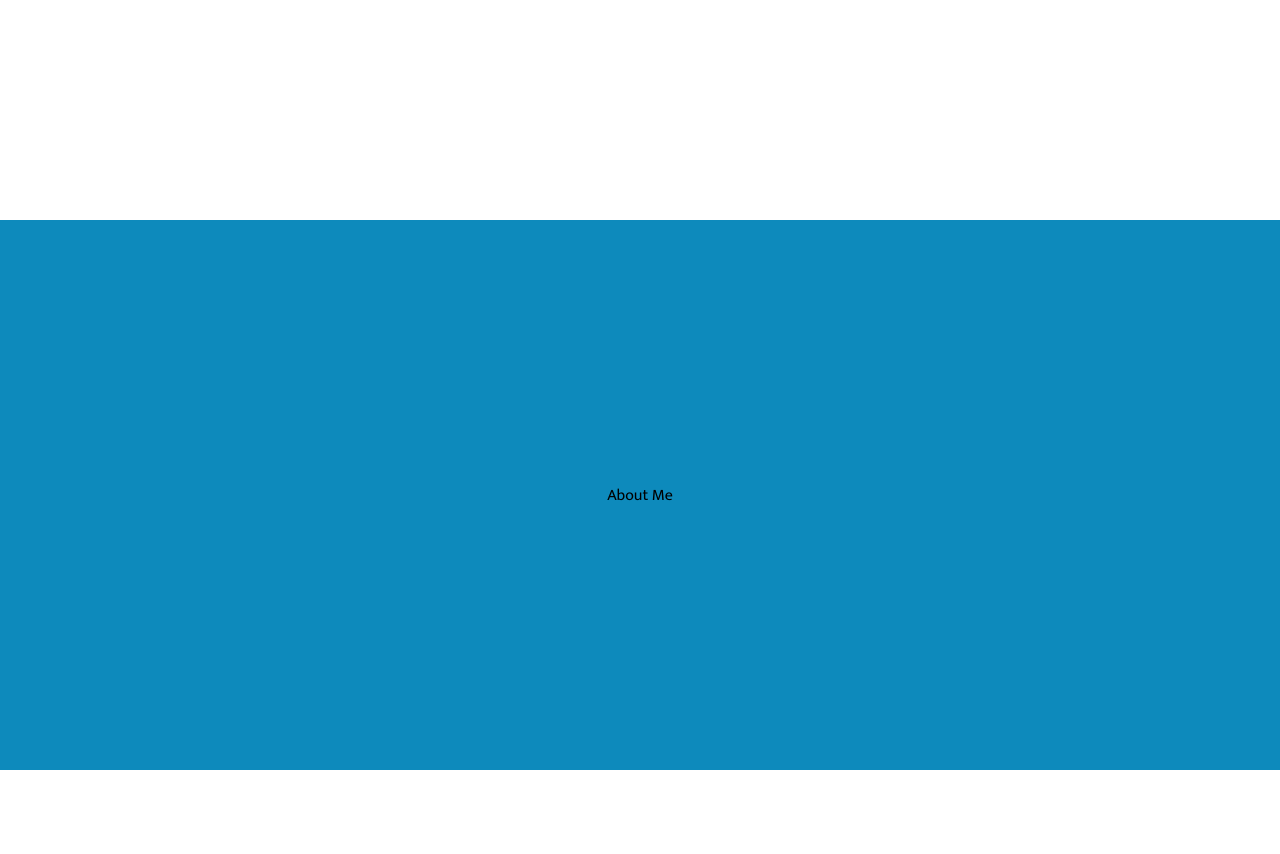
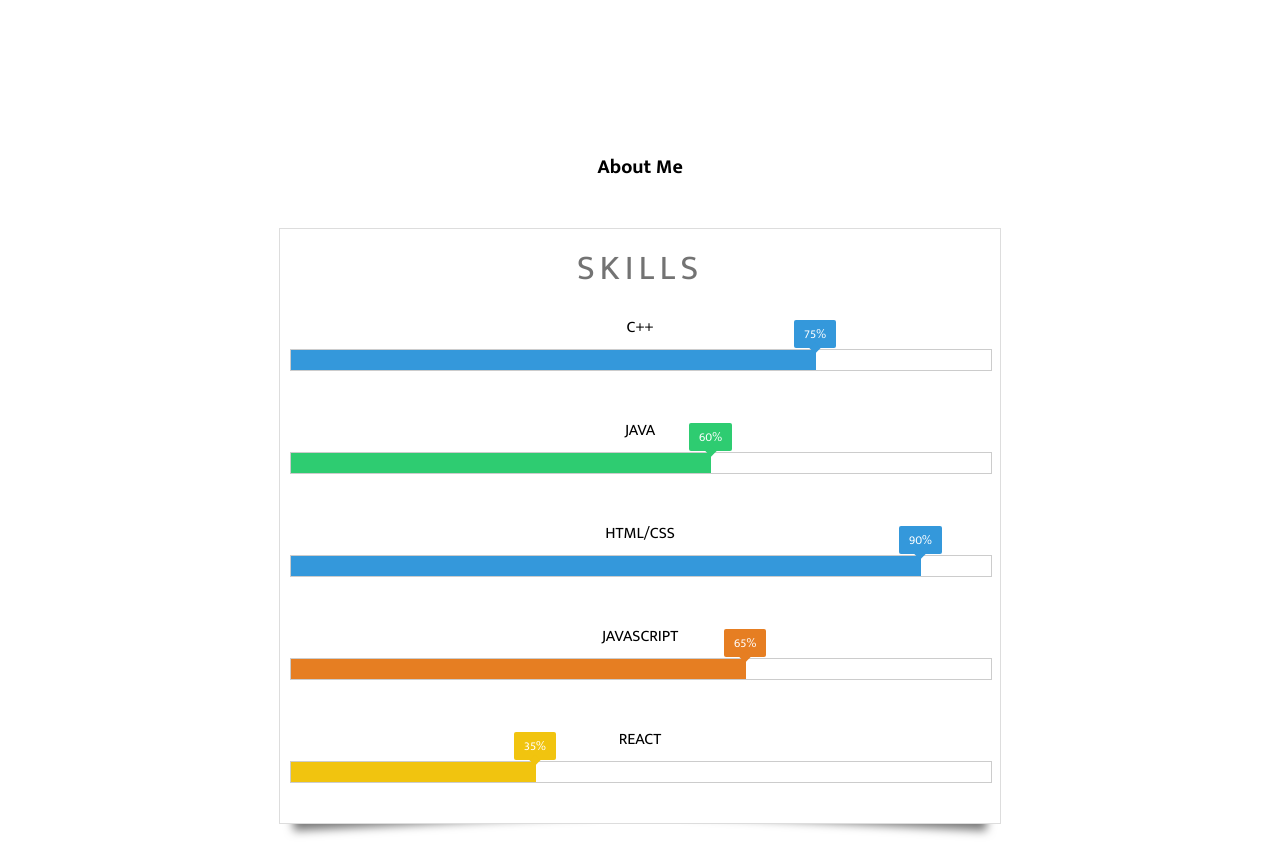
Before and after one commit to niraj1298/Portfolio-2023, a React (Create React App) app: page / in a window 1280 px wide. Shown: the part 540-1394 px from the top of the page. Before the commit the page ends 1310 px from the top, so only its background shows below. Built offline with nearby package versions, Linux system fonts and the light colour scheme.

Commit message:
Added skills with animation in about section

```diff
--- a/package.json
+++ b/package.json
@@ -11,6 +11,7 @@
     "react-dom": "^18.2.0",
     "react-router-dom": "^6.15.0",
     "react-scripts": "^2.1.8",
+    "react-use": "^17.4.0",
     "web-vitals": "^2.1.4"
   },
   "scripts": {
--- a/src/views/Home/Home.css
+++ b/src/views/Home/Home.css
@@ -17,7 +17,6 @@
     margin-bottom: 20%;
   }
 
-  /* Additional styles for the left section */
   .section-1-left {
     flex: 1;
     width: 50%;
@@ -28,7 +27,6 @@
     color: black;
   }
 
-/* Additional styles for the text content */
 .section-1-text {
     display: flex;
     flex-direction: column;
@@ -60,8 +58,6 @@
     margin: 0;
   }
 
-
-  /* Additional styles for the right section */
   .section-1-right {
     flex: 1;
     width: 50%;
@@ -87,10 +83,118 @@
   /* Section-2 styles */
 
   .section-2 {
-    background-color: #0D8ABC;
+    background-color: white;
     height: 550px;
     width: 100%;
     display: flex;
     justify-content: center;
     align-items: center;
+    flex-direction: column;
   }
+  .top-section{
+    font-size: 10px;
+  }
+
+
+
+  /* skills  */
+  .blue .progress-bar ,.blue span ,.blue span:after{
+    background-color: #3498db
+}
+.red .progress-bar ,.red span ,.red span:after{
+    background-color: #e74c3c
+}
+.green .progress-bar ,.green span ,.green span:after{
+    background-color: #2ecc71
+}
+.carrot .progress-bar ,.carrot span ,.carrot span:after{
+    background-color: #e67e22
+}
+.sun .progress-bar ,.sun span ,.sun span:after{
+    background-color: #f1c40f
+}
+
+/*=================================*/
+
+.skills{
+    width: 700px;
+    background-color: #fff;
+    border: 1px solid #ddd;
+    margin: 30px auto;
+    padding: 10px;
+    position: relative;
+    display: flex;
+    flex-direction: column;
+}
+.skills:before ,.skills:after{
+  z-index: -1;
+  position: absolute;
+  content: "";
+  bottom: 15px;
+  left: 10px;
+  width: 50%;
+  top: 80%;
+  max-width:300px;
+  background: #777;
+  -webkit-box-shadow: 0 15px 10px #777;
+  -moz-box-shadow: 0 15px 10px #777;
+  box-shadow: 0 15px 10px #777;
+  -webkit-transform: rotate(-3deg);
+  -moz-transform: rotate(-3deg);
+  -o-transform: rotate(-3deg);
+  -ms-transform: rotate(-3deg);
+  transform: rotate(-3deg)
+}
+.skills:after{
+   -webkit-transform: rotate(3deg);
+  -moz-transform: rotate(3deg);
+  -o-transform: rotate(3deg);
+  -ms-transform: rotate(3deg);
+  transform: rotate(3deg);
+  right: 10px;
+  left: auto
+}
+.skills h3{
+    font-weight: 300;
+	letter-spacing: 5px;
+	text-transform: uppercase;
+    color: #737373;
+    margin: 0px;
+    font-size: 35px
+}
+.skills p{
+    font-size: 16px;
+    margin-bottom: 8px
+}
+.skills .progress{
+    width: 100%;
+    height: 20px;
+    border: 1px solid #CCC;
+    position: relative;
+    margin-bottom: 30px
+}
+.skills .progress .progress-bar{
+    width: 0;
+    height: 100%
+}
+.skills .progress .progress-bar span{
+    top: -30px;
+    margin-left: -22px;
+    left: 0;
+    position: absolute;
+    color: #fff;
+    border-radius: 2px;
+    padding: 4px 10px;
+    font-size: 12px
+}
+.skills .progress .progress-bar span:after{
+    content: "";
+    display: block;
+    width: 8px;
+    height: 8px;
+    position: absolute;
+    bottom: -4px;
+    left: 50%;
+    margin-left: -4px;
+    transform: rotate(45deg)
+}
--- a/src/views/Home/Home.js
+++ b/src/views/Home/Home.js
@@ -1,4 +1,5 @@
 import React from "react";
+import { useEffect } from "react";
 import "./Home.css";
 import Button from "../../components/Button/Button";
 
@@ -6,6 +7,22 @@ const NIRAJ_PROFILE =
   "https://scontent.fagc2-1.fna.fbcdn.net/v/t39.30808-6/349061242_154854020900804_2183159603774144043_n.jpg?_nc_cat=109&ccb=1-7&_nc_sid=09cbfe&_nc_ohc=7aDa_FaKJbgAX96YLWq&_nc_ht=scontent.fagc2-1.fna&oh=00_AfCng11d7ZeaC89yQUVcaprnbyvP1YFgJS9nDlrrmW4-lw&oe=64F12BDF";
 
 function Home() {
+  useEffect(() => {
+    const contElements = document.querySelectorAll(".cont");
+
+    contElements.forEach((cont) => {
+      const progressBar = cont.querySelector(".progress-bar");
+      const span = cont.querySelector("span");
+
+      const width = cont.getAttribute("data-percent");
+
+      progressBar.style.transition = "width 6s ease-in-out";
+      progressBar.style.width = width;
+
+      span.style.transition = "left 6s ease-in-out";
+      span.style.left = width;
+    });
+  }, []);
   return (
     <div className="home">
       <div className="section-wrapper">
@@ -20,7 +37,6 @@ function Home() {
               <br />
               Enthusiastic individual ready for what's ahead!
             </p>
-            {/* Add the Button component here */}
             <p>
               <Button />
             </p>
@@ -35,9 +51,57 @@ function Home() {
 
       <div className="section-2">
         <div className="top-section">
-          <h>About Me</h>
+          <h1>About Me</h1>
         </div>
-        <div className="bottom-section"></div>
+        <div className="bottom-section">
+          <section class="skills">
+            <h3>Skills</h3>
+            <div class="cont" data-percent="75%">
+              <p>C++</p>
+              <div class="progress blue">
+                <div class="progress-bar">
+                  <span>75%</span>
+                </div>
+              </div>
+            </div>
+
+            <div class="cont" data-percent="60%">
+              <p>JAVA</p>
+              <div class="progress green">
+                <div class="progress-bar">
+                  <span>60%</span>
+                </div>
+              </div>
+            </div>
+
+            <div class="cont" data-percent="90%">
+              <p>HTML/CSS</p>
+              <div class="progress blue">
+                <div class="progress-bar">
+                  <span>90%</span>
+                </div>
+              </div>
+            </div>
+
+            <div class="cont" data-percent="65%">
+              <p>JAVASCRIPT</p>
+              <div class="progress carrot">
+                <div class="progress-bar">
+                  <span>65%</span>
+                </div>
+              </div>
+            </div>
+
+            <div class="cont" data-percent="35%">
+              <p>REACT</p>
+              <div class="progress sun">
+                <div class="progress-bar">
+                  <span>35%</span>
+                </div>
+              </div>
+            </div>
+          </section>
+        </div>
       </div>
     </div>
   );
```
Also changed, not shown: src/components/Button/Footer/Footer.css (added), src/components/Button/Footer/Footer.js (added), 1 other file (tests, documents, lock files or other folders).
